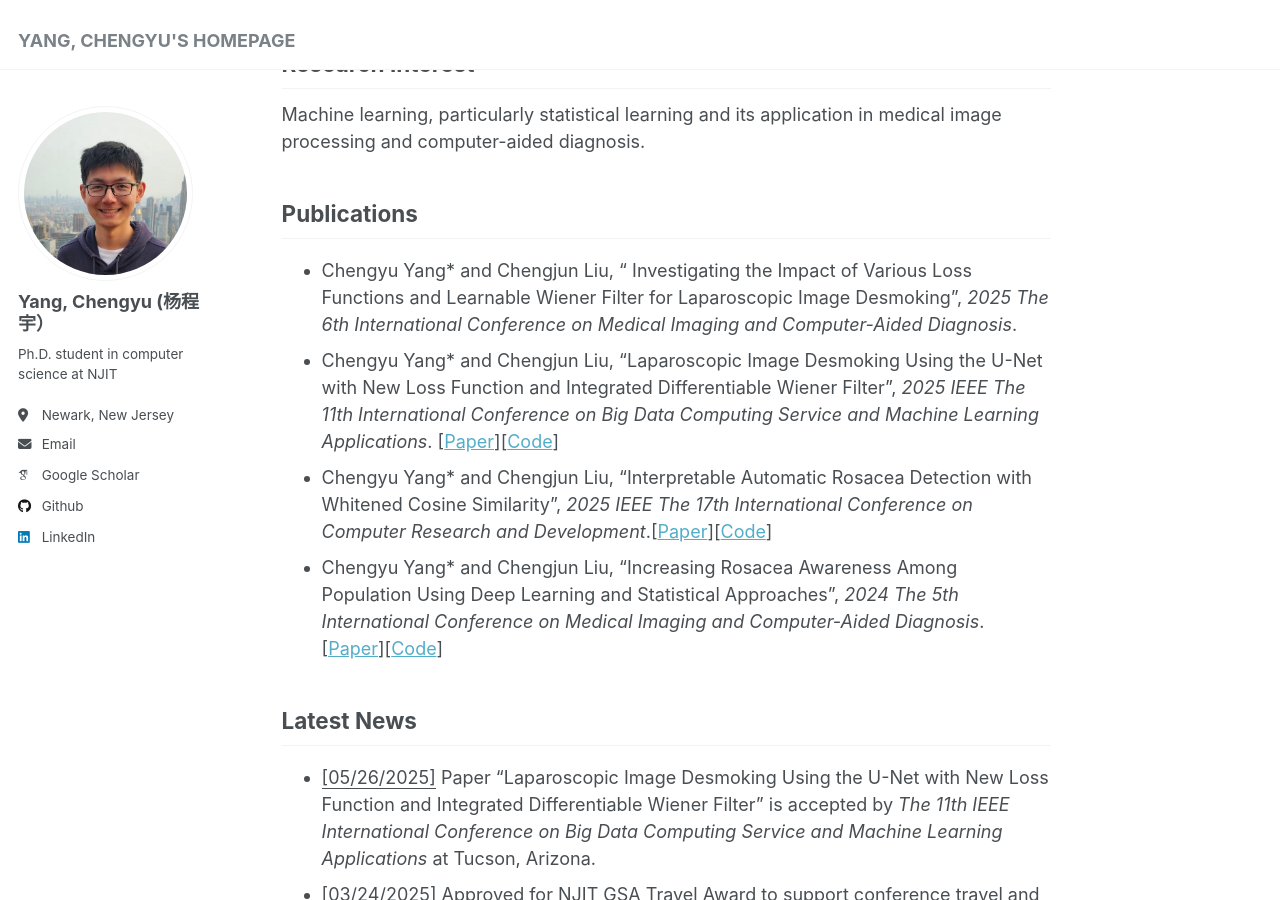
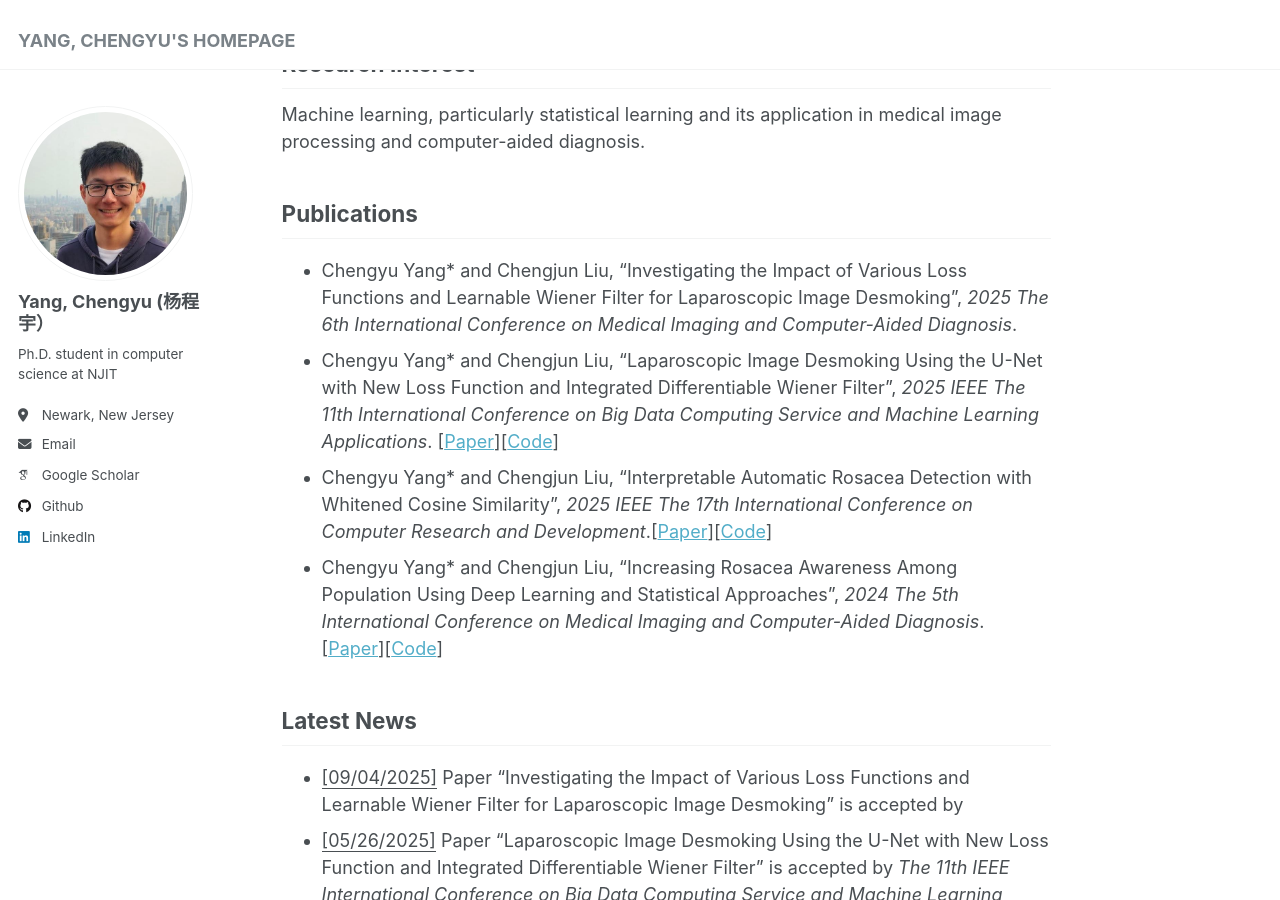
Before and after one commit to chengyuyang-njit/chengyuyang-njit.github.io, a Jekyll site: the page built from _pages/about.md, in a window 1280 px wide and 900 px high, scrolled down 251 px. Built offline with Jekyll 4.4.1, drawn with Linux system fonts in a browser that asks for light colours; some web fonts are replaced.

Commit message:
Update about.md

```diff
--- a/_pages/about.md
+++ b/_pages/about.md
@@ -15,7 +15,7 @@ Machine learning, particularly statistical learning and its application in medic
 
 Publications
 ------
-- Chengyu Yang* and Chengjun Liu, " Investigating the Impact of Various Loss Functions and Learnable Wiener Filter for Laparoscopic Image Desmoking", <em>2025 The 6th International Conference on Medical Imaging and Computer-Aided Diagnosis</em>.
+- Chengyu Yang* and Chengjun Liu, "Investigating the Impact of Various Loss Functions and Learnable Wiener Filter for Laparoscopic Image Desmoking", <em>2025 The 6th International Conference on Medical Imaging and Computer-Aided Diagnosis</em>.
 - Chengyu Yang* and Chengjun Liu, "Laparoscopic Image Desmoking Using the U-Net with New Loss Function and Integrated Differentiable Wiener Filter", <em>2025 IEEE The 11th International Conference on Big Data Computing Service and Machine Learning Applications</em>. [[Paper](https://arxiv.org/pdf/2505.21634)][[Code](https://github.com/chengyuyang-njit/ImageDesmoke)]
 - Chengyu Yang* and Chengjun Liu, "Interpretable Automatic Rosacea Detection with Whitened Cosine Similarity", <em>2025 IEEE The 17th International Conference on Computer Research and Development</em>.[[Paper](https://ieeexplore.ieee.org/document/10962992)][[Code](https://github.com/chengyuyang-njit/ICCRD-2025)]
 - Chengyu Yang* and Chengjun Liu, "Increasing Rosacea Awareness Among Population Using Deep Learning and Statistical Approaches", <em>2024 The 5th International Conference on Medical Imaging and Computer-Aided Diagnosis</em>.
@@ -23,6 +23,7 @@ Publications
 
 Latest News
 ------
+- <u>[09/04/2025]</u> Paper "Investigating the Impact of Various Loss Functions and Learnable Wiener Filter for Laparoscopic Image Desmoking" is accepted by
 - <u>[05/26/2025]</u> Paper "Laparoscopic Image Desmoking Using the U-Net with New Loss Function and Integrated Differentiable Wiener Filter" is accepted by <em>The 11th IEEE International Conference on Big Data Computing Service and Machine Learning Applications</em> at Tucson, Arizona.
 - <u>[03/24/2025]</u> Approved for NJIT GSA Travel Award to support conference travel and research presentation.
 - <u>[02/14/2025]</u> $50,000 grant is awarded by the Grace Hopper Artificial Intelligence Research Institute to our research group for AI-powered rosacea detection research.
```
